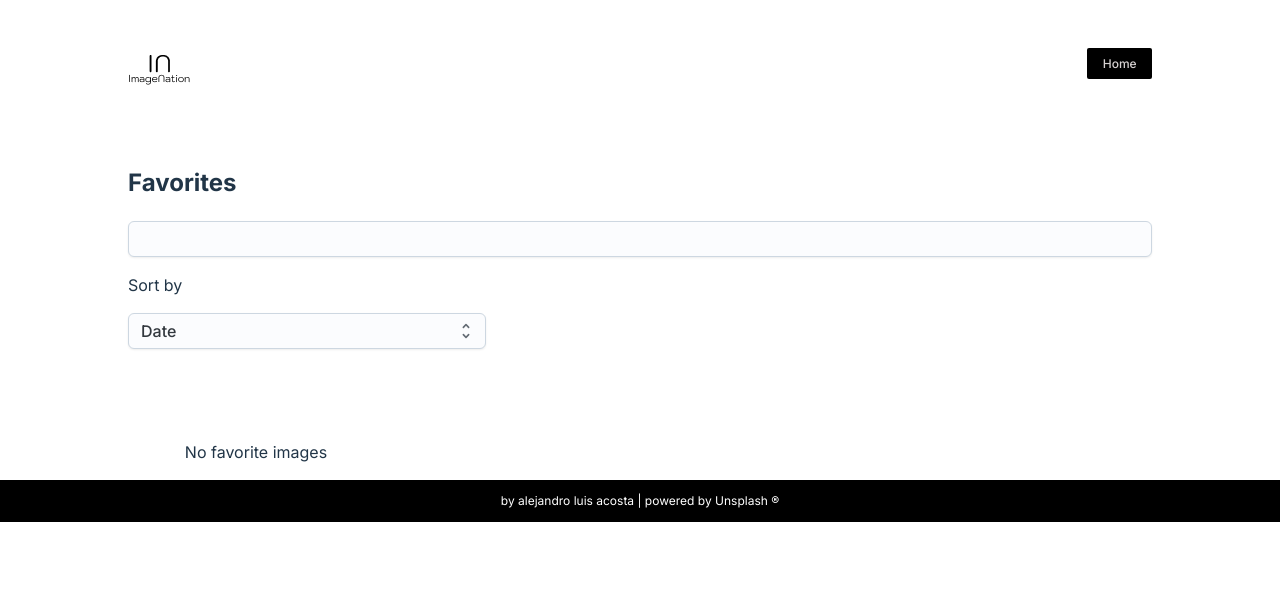
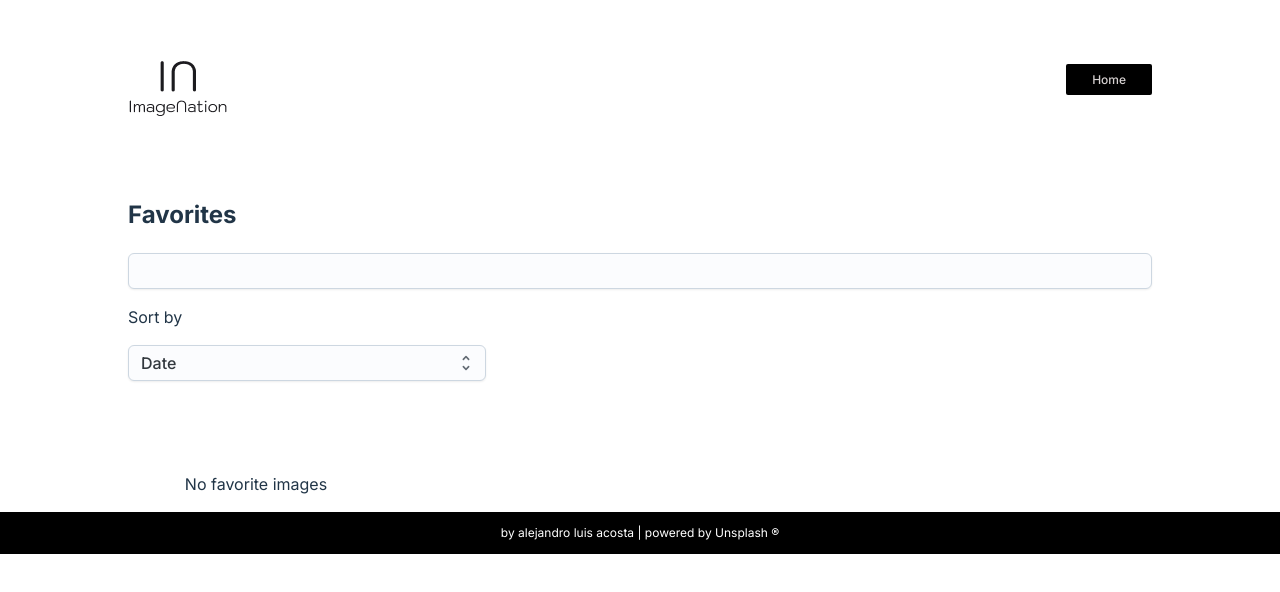
Before and after one commit to alejandroluisacosta/image-nation, a React (Vite) app: page /favorites in a window 1280 px wide. Shown: the top 592 px of the page. Built offline with nearby package versions, Linux system fonts and the light colour scheme; a web font is replaced by a local one.

Commit message:
fix: header styles

```diff
--- a/src/Components/NavbarComponent/NavbarComponent.css
+++ b/src/Components/NavbarComponent/NavbarComponent.css
@@ -6,11 +6,12 @@
 .navbar__button {
     font-size: 0.75rem;
     border-radius: 2px;
+    margin-top: 1rem;
 }
 
 .navbar__button--favorites {
-    font-size: 0.75rem;
-    border-radius: 2px;
+    padding-left: 1.56rem;
+    padding-right: 1.56rem;
     background-color: black;
     color: #D6D1D1;
 }
--- a/src/Components/NavbarComponent/NavbarComponent.jsx
+++ b/src/Components/NavbarComponent/NavbarComponent.jsx
@@ -14,7 +14,7 @@ const NavbarComponent = ({ className }) => {
             :
             <>
             <img src={logoBlack} alt="Companie's Logo"/>
-            <Link to="/"><button className="navbar__button--favorites">Home</button></Link>
+            <Link to="/"><button className="navbar__button navbar__button--favorites">Home</button></Link>
             </>
             }
         </nav>
--- a/src/Pages/SearchPage/SearchPage.css
+++ b/src/Pages/SearchPage/SearchPage.css
@@ -2,7 +2,7 @@
     background: linear-gradient(rgba(0, 0, 0, 0.5), rgba(0, 0, 0, 0.5)), url('src/assets/HeaderImage.png');
     color: white;
     margin-bottom: 3.5rem;
-    padding: 1.75rem 1.75rem 5.5rem 1.75rem;
+    padding: 1.75rem 10% 5.5rem 10%;
 }
 
 .header__navbar {
@@ -37,8 +37,8 @@
     }
 
     .header__content {
-        padding-left: 15%;
-        padding-right: 15%;
+        padding-left: 10%;
+        padding-right: 7.5%;
     }
 
     .header__content input {
```
Also changed, not shown: src/assets/ImageNationLogoBlack.png, src/assets/ImageNationLogoWhite.png.
